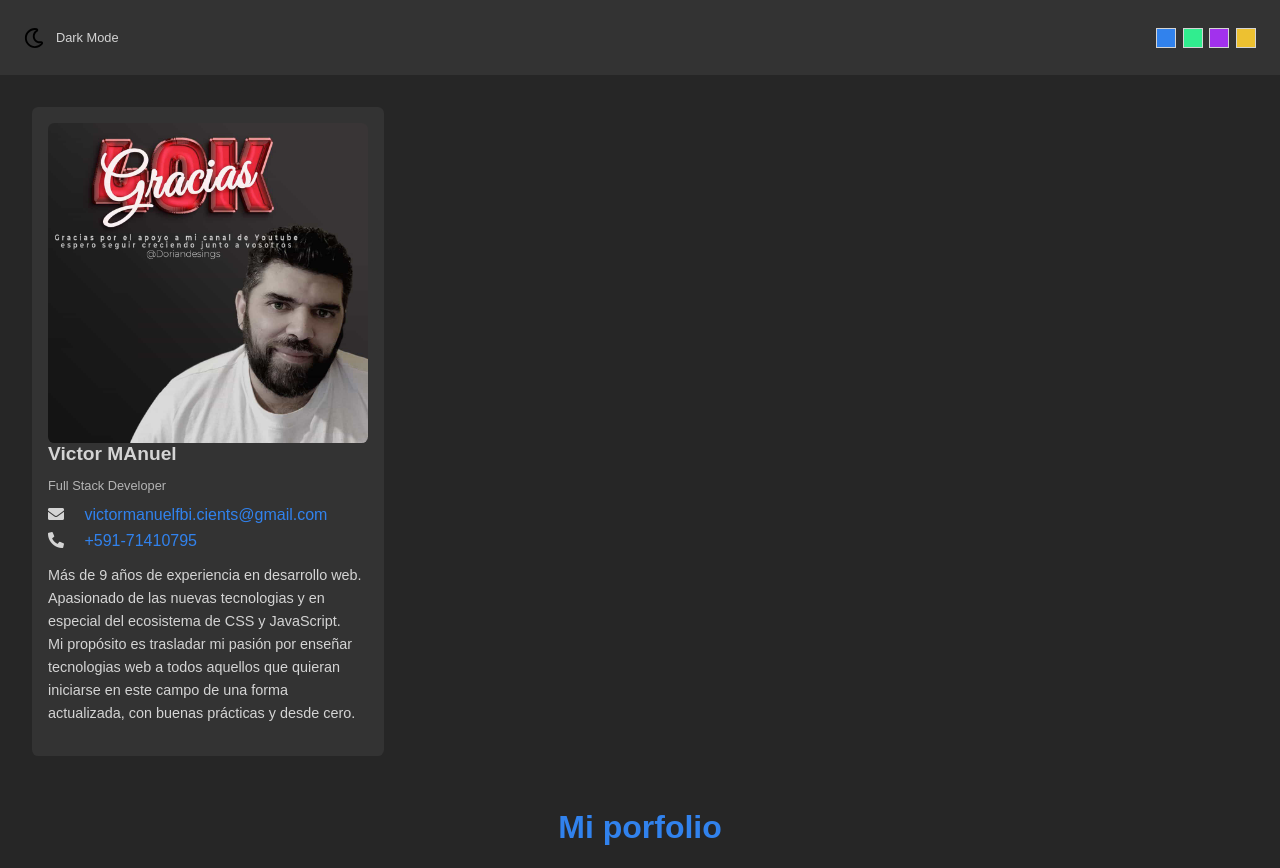
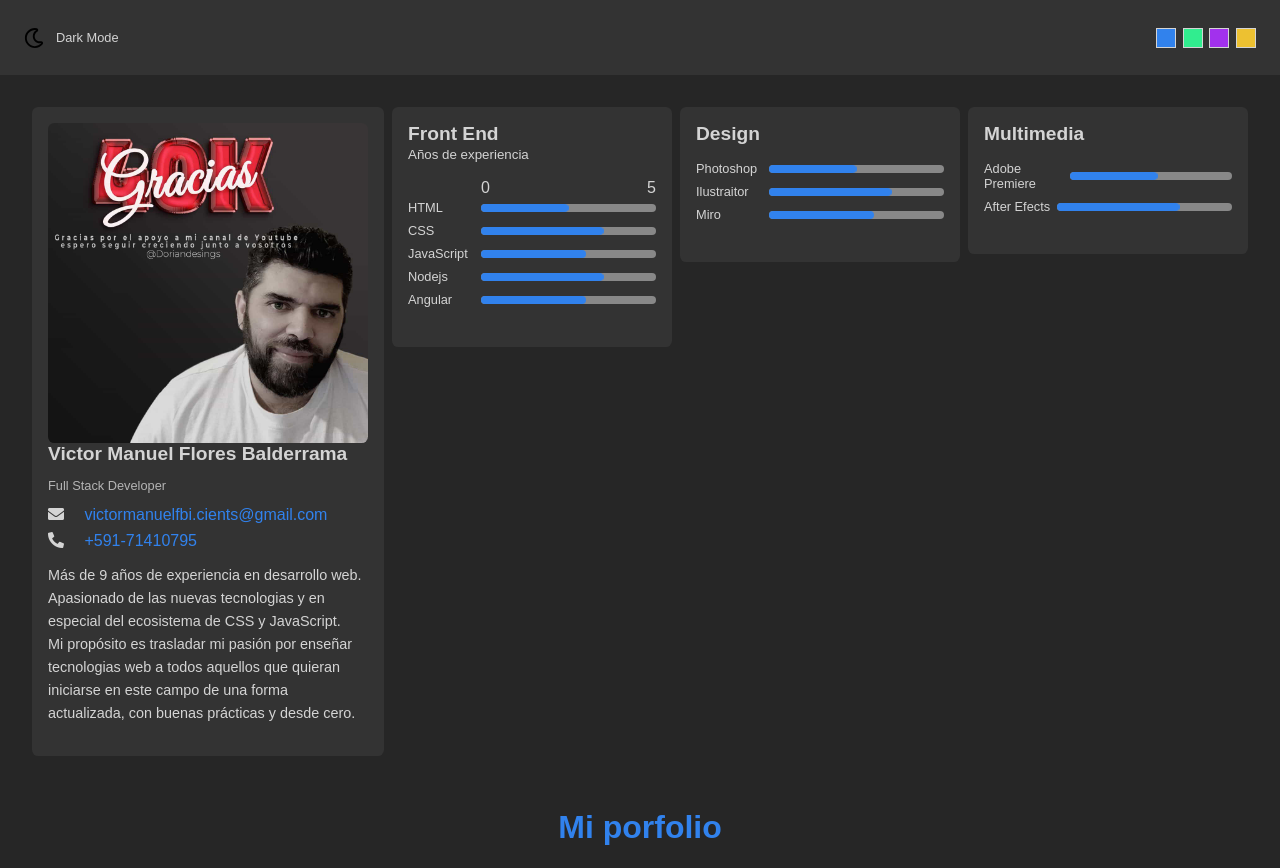
Before and after one commit to vikingo77/MyPortfolio, a plain HTML site: page index.html in a window 1280 px wide. Drawn offline with Linux system fonts and the light colour scheme.

Commit message:
Barras de progreso dinamicas

```diff
--- a/css/styles.css
+++ b/css/styles.css
@@ -5,6 +5,8 @@
     --bg-card-color: hsl(0, 0%, 98%);
     --transition: color 0.1s, background-color 0.2s ease-in-out;
     --border-radius: 0.4em; /*Con esto controlaremos los bordes sean iguales y delmismo tamaño*/
+
+    --skills-bar-length: 0%; /*Para que las barras de progreso esten vacias al principio*/
 }
 /* el asterisco significa para todos los componentes quiero esto*/
 *{
@@ -109,11 +111,26 @@ body.dark{
 .main{
     display: grid;  /*Para que se vea en forma de grid para el estilo de movil*/
     padding: 2em;
+    gap: 0.5em;
 }
 
 @media screen and (min-width: 720px){
     .main{
         grid-template-columns: min-content 1fr; /*Para que se vea en forma de grid para el estilo de escritorio*/
+    }
+
+}
+
+.column{
+    display: grid; /*Por defecto tiende a hacer que los elementos ocupen todo el contenido por defecto*/
+    gap: 0.5em;
+}
+
+@media screen and (min-width: 720px){
+    .column--right{
+        grid-template-columns: repeat(3, 1fr); /*Para que se vea en forma de grid para el estilo de escritorio*/
+        grid-template-rows: repeat(3, min-content); /*Para que se vea en forma de grid para el estilo de escritorio*/
+        align-items: start;
     }
 
 }
@@ -153,7 +170,93 @@ body.dark{
     font-size: 0.9rem;
     line-height: 1.6;
 }
+/*Este es el bloque que va contener tanto el titulo como nuestras barras de progreso*/
+.skills{
+    padding: 1em 0; /*p1em0   shortcout*/ /*Para separar los skills de los demas elementos*/
+    /* con esto conseguimos que se separe un poco el contenido de los bordes */
+}
+
+.skills__header{
+    display: flex;
+    justify-content: space-between;
+    width: 175px;
+    margin-left: auto;
+    margin-bottom: -1.8em; /*mb  shorcout*/; /*para separar los skills de los demas elementos*/
+}
+
+.skills__tech{
+    margin: 0;
+    font-size: 0.8rem;
+}
+
+.skills__item{
+    display: flex;
+    align-items: center;
+    justify-content: space-between;
+    margin-bottom: 0.5em; /*mb  shorcout*/; /*para separar los skills entre si*/
+}
+
+.skills__bar,
+.skills__bar::after{
+    position: relative;
+    width: 175px;
+    height: 8px;
+    background-color: #888;
+    border-radius: var(--border-radius);
+    overflow: hidden;
+}
+
+.skills__bar::after{
+    content: '';
+    position: absolute;
+    left: -175px;
+    background-color: var(--primary-color);
+    transition: var(--transition);
+    animation: skills-bar-fill 2s ease-in-out forwards;
+}
+
+.skills__bar--10::after{
+    --skills-bar-length:10%;
+}
+
+.skills__bar--20::after{
+    --skills-bar-length:20%;
+}
+
+.skills__bar--30::after{
+    --skills-bar-length:30%;
+}
+
+.skills__bar--40::after{
+    --skills-bar-length:40%;
+}
+
+.skills__bar--50::after{
+    --skills-bar-length:50%;
+}
+
+.skills__bar--60::after{
+    --skills-bar-length:60%;
+}
+
+.skills__bar--70::after{
+    --skills-bar-length:70%;
+}
+
+.skills__bar--80::after{
+    --skills-bar-length:80%;
+}
+
+.skills__bar--90::after{
+    --skills-bar-length:90%;
+}
 
 .icon{
     margin-right: 1em;
 }
+
+@keyframes skills-bar-fill{
+    to{
+        transform : translateX(var(--skills-bar-length));
+    }
+}
--- a/index.html
+++ b/index.html
@@ -57,7 +57,7 @@
                   class="card__image" /> <!--La imagen se podra reajustar con css-->
             </div>
             <div class="car__header">
-              <h2 class="card__title">Victor MAnuel</h2>
+              <h2 class="card__title">Victor Manuel Flores Balderrama</h2>
               <p class="card__subtitle">Full Stack Developer</p>
             </div>
             <div class="card__body">
@@ -91,6 +91,73 @@
             </div>
           </article>
         </section>
+        <section class="column column--right">
+          <article class="card">
+            <h2 class="card__title">Front End</h2>
+            <small>Años de experiencia</small>
+            <div class="skills__header">
+              <span class="skills start-level">
+                0
+              </span>
+              <span class="skills start-level">
+                5
+              </span>
+            </div>
+            <div class="skills">
+              <div class="skills__item">
+                <p class="skills__tech">HTML</p>
+                <div class="skills__bar skills__bar--50"></div>
+              </div>
+              <div class="skills__item">
+                <p class="skills__tech">CSS</p>
+                <div class="skills__bar skills__bar--70"></div>
+              </div>
+              <div class="skills__item">
+                <p class="skills__tech">JavaScript</p>
+                <div class="skills__bar skills__bar--60"></div>
+              </div>
+              <div class="skills__item">
+                <p class="skills__tech">Nodejs</p>
+                <div class="skills__bar skills__bar--70"></div>
+              </div>
+              <div class="skills__item">
+                <p class="skills__tech">Angular</p>
+                <div class="skills__bar skills__bar--60"></div>
+              </div>
+            </div>
+
+          </article>
+          <article class="card">
+            <h2 class="card__title">Design</h2>
+            <div class="skills">
+              <div class="skills__item">
+                <p class="skills__tech">Photoshop</p>
+                <div class="skills__bar skills__bar--50"></div>
+              </div>
+              <div class="skills__item">
+                <p class="skills__tech">Ilustraitor</p>
+                <div class="skills__bar skills__bar--70"></div>
+              </div>
+              <div class="skills__item">
+                <p class="skills__tech">Miro</p>
+                <div class="skills__bar skills__bar--60"></div>
+              </div>
+            </div>
+          </article>
+          <article class="card">
+            <h2 class="card__title">Multimedia</h2>
+            <div class="skills">
+              <div class="skills__item">
+                <p class="skills__tech">Adobe Premiere</p>
+                <div class="skills__bar skills__bar--50"></div>
+              </div>
+              <div class="skills__item">
+                <p class="skills__tech">After Efects</p>
+                <div class="skills__bar skills__bar--70"></div>
+              </div>
+            </div>
+          </article>
+        </section>
     </main>
     <h1 class="title">Mi porfolio</h1>
     <script src="js/scripts.js"></script>
```
